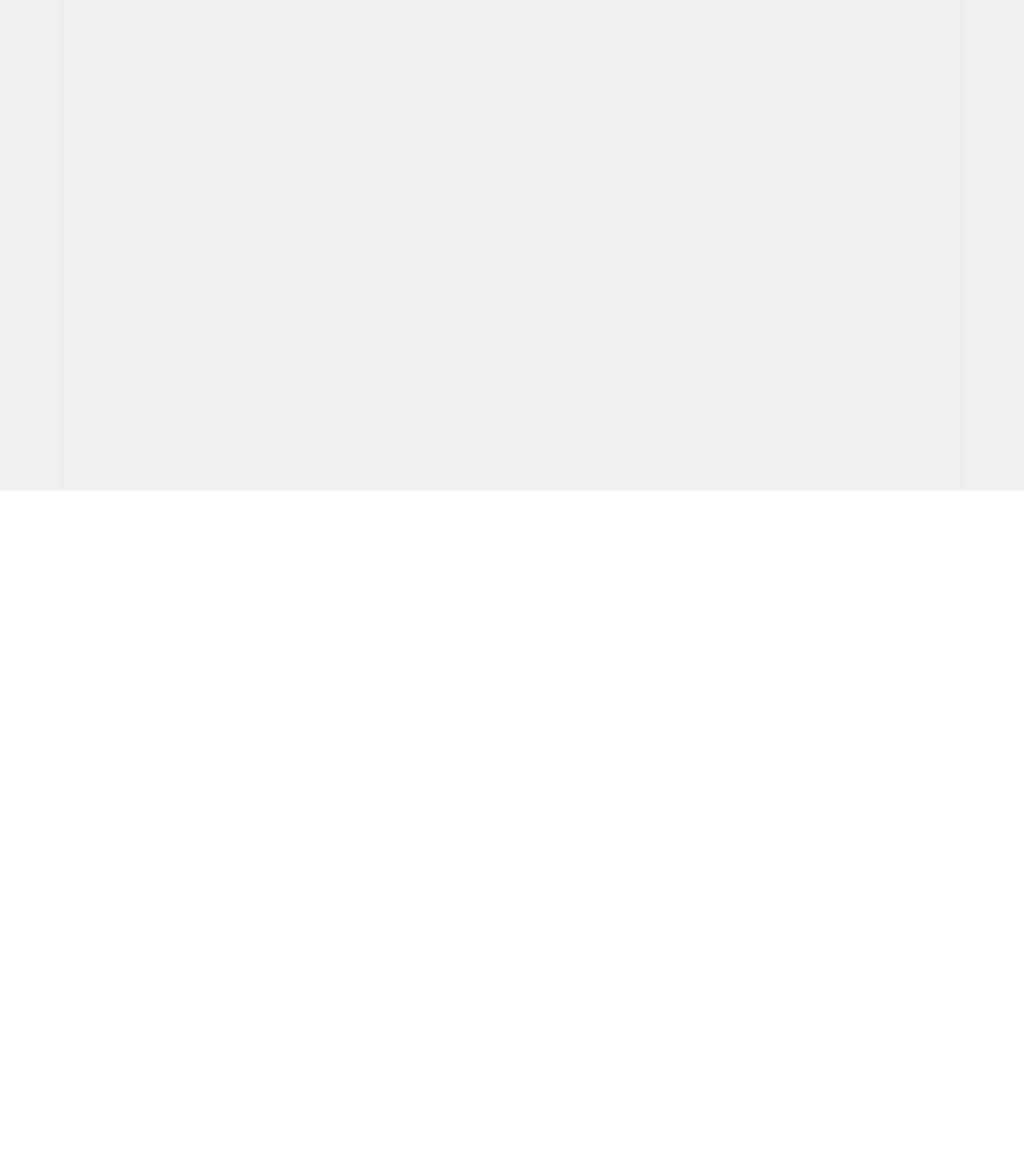
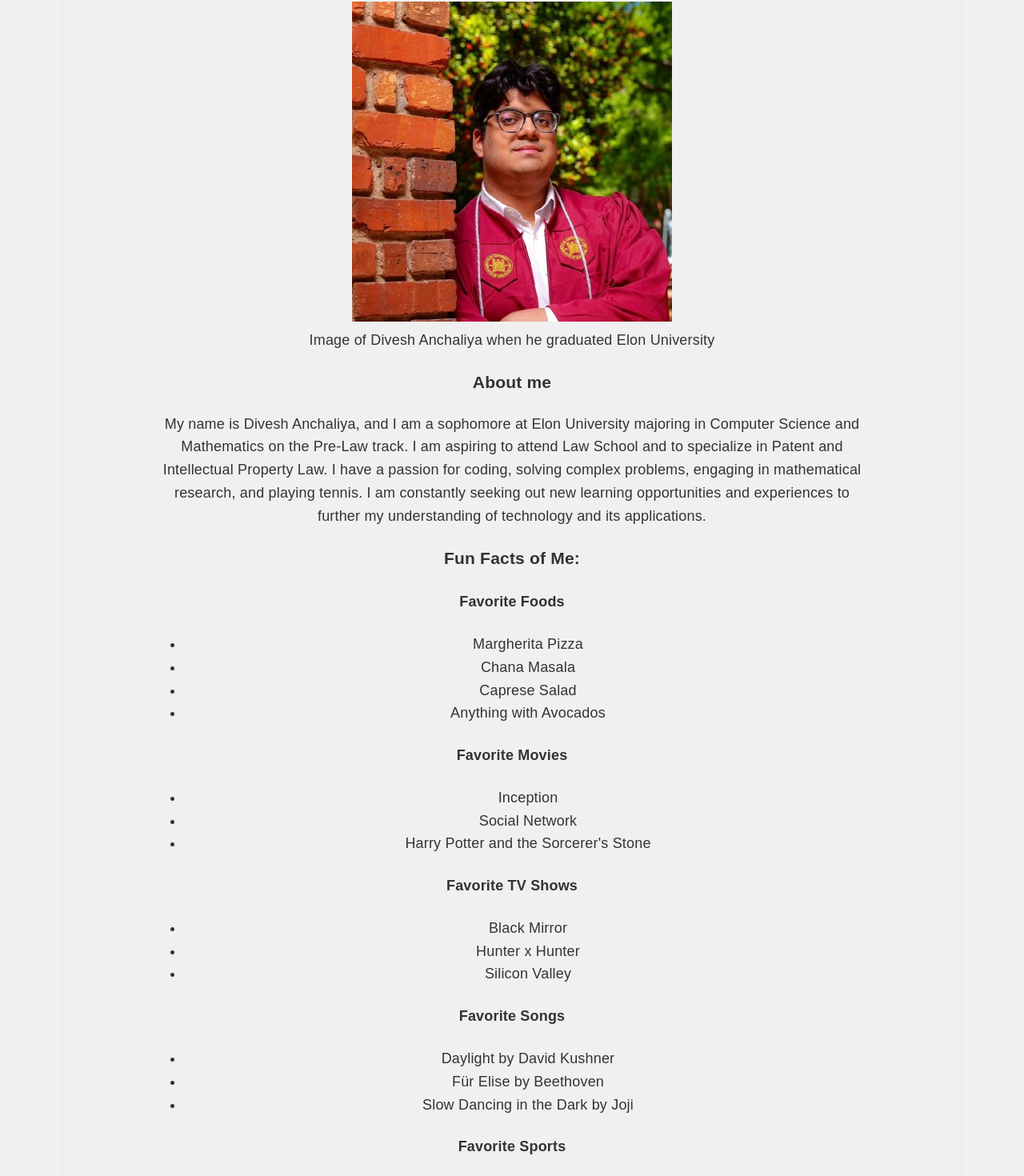
Before and after one commit to Spiderasasen/Remaking-A-freinds-portfoilio, a React (Vite) app in the folder main_page/: page /about in a window 1280 px wide. Shown: the part 187-1657 px from the top of the page at 80% size. Before the commit the page ends 800 px from the top, so only its background shows below. Built offline with nearby package versions, Linux system fonts and the light colour scheme.

Commit message:
got the card section working now i just got ot make the design

```diff
--- /dev/null
+++ b/main_page/src/component/Fun_Stuff.jsx
@@ -0,0 +1,20 @@
+import React from 'react';
+
+function FunStuff({ title, items }) {
+    return (
+        <div className="fun-card">
+            <h4>{title}</h4>
+
+            {Array.isArray(items) ? (
+                <ul>
+                    {items.map((item, index) => (
+                        <li key={index}>{item}</li>
+                    ))}
+                </ul>
+            ) : (
+                <p>{items}</p>
+            )}
+        </div>
+    );
+}
+export default FunStuff;
--- /dev/null
+++ b/main_page/src/data/fun_stuff.json
@@ -0,0 +1,24 @@
+{
+  "favoriteFoods": [
+    "Margherita Pizza",
+    "Chana Masala",
+    "Caprese Salad",
+    "Anything with Avocados"
+  ],
+  "favoriteMovies": [
+    "Inception",
+    "Social Network",
+    "Harry Potter and the Sorcerer's Stone"
+  ],
+  "favoriteTVShows": [
+    "Black Mirror",
+    "Hunter x Hunter",
+    "Silicon Valley"
+  ],
+  "favoriteSongs": [
+    "Daylight by David Kushner",
+    "Für Elise by Beethoven",
+    "Slow Dancing in the Dark by Joji"
+  ],
+  "favoriteSports": "While I enjoy watching a variety of sports, playing tennis is my favorite way to stay active and competitive."
+}
--- a/main_page/src/pages/About_Me.jsx
+++ b/main_page/src/pages/About_Me.jsx
@@ -1,6 +1,9 @@
 import {useNavigate} from "react-router-dom";
 import "../styles/main.css"
 import React from "react";
+import Tubby from "../assets/image_of_tubby.jpeg";
+import fun_stuff from "../data/fun_stuff.json";
+import FunStuff from "../component/Fun_Stuff.jsx";
 
 function About_Me() {
     //simple nav
@@ -47,6 +50,26 @@ function About_Me() {
                 <div className="intro">
                     <h1>About Me</h1>
                 </div>
+
+                <div className="about">
+                    <figure>
+                        <img src={Tubby} alt="A picture of Divesh Anchaliya"/>
+                        <figcaption>Image of Divesh Anchaliya when he graduated Elon University</figcaption>
+                    </figure>
+                    <h3>About me</h3>
+                    <p>My name is Divesh Anchaliya, and I am a sophomore at Elon University majoring in Computer Science and Mathematics on the Pre-Law track. I am aspiring to attend Law School and to specialize in Patent and Intellectual Property Law. I have a passion for coding, solving complex problems, engaging in mathematical research, and playing tennis. I am constantly seeking out new learning opportunities and experiences to further my understanding of technology and its applications.</p>
+                </div>
+
+                <div>
+                    <h3>Fun Facts of Me:</h3>
+                    <div className="fun-stuff">
+                        <FunStuff title="Favorite Foods" items={fun_stuff.favoriteFoods} />
+                        <FunStuff title="Favorite Movies" items={fun_stuff.favoriteMovies} />
+                        <FunStuff title="Favorite TV Shows" items={fun_stuff.favoriteTVShows} />
+                        <FunStuff title="Favorite Songs" items={fun_stuff.favoriteSongs} />
+                        <FunStuff title="Favorite Sports" items={fun_stuff.favoriteSports} />
+                    </div>
+                </div>
             </main>
         </>
     )
```
Also changed, not shown: main_page/src/assets/image_of_tubby.jpeg (added).
